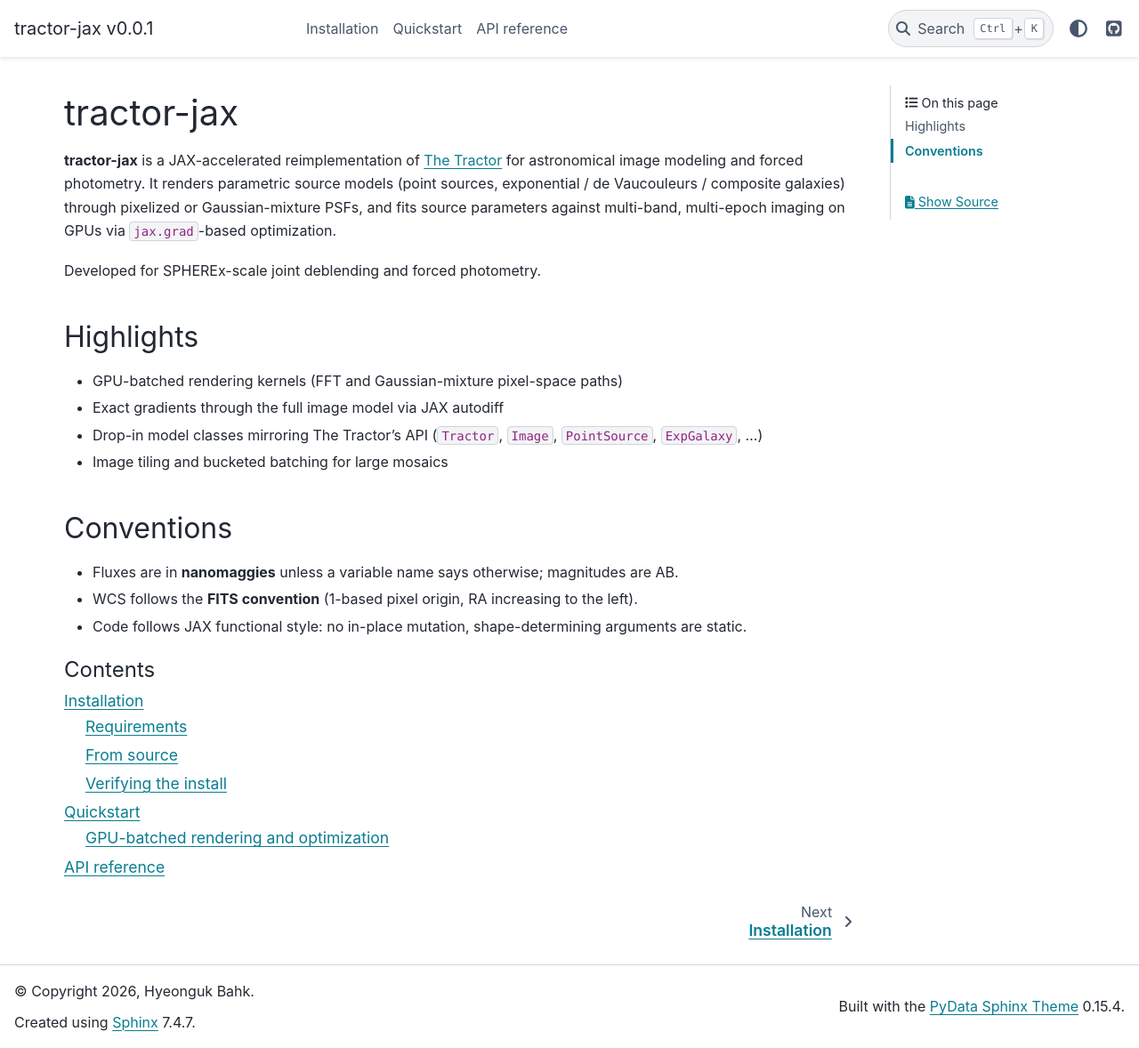
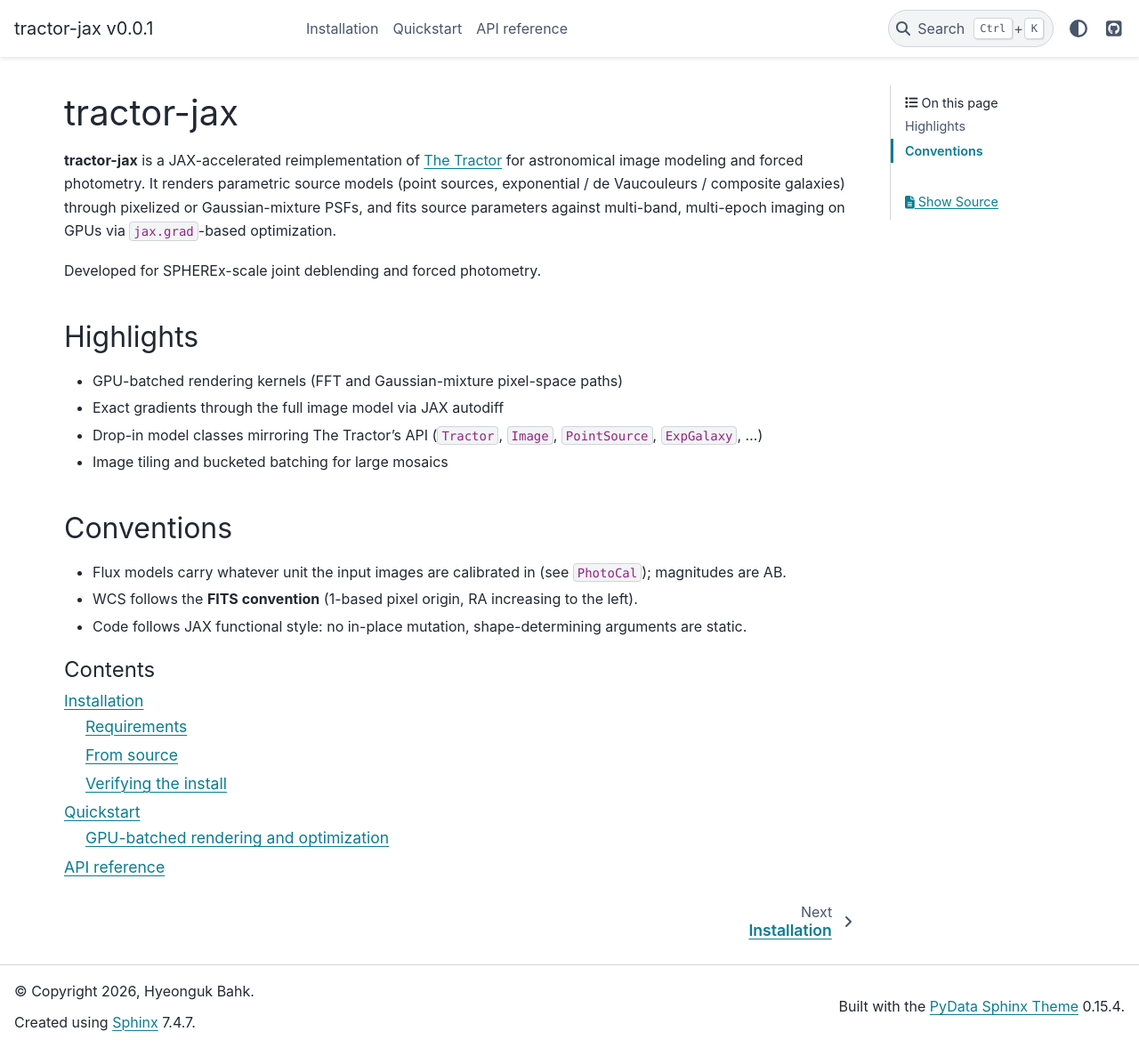
Before and after one commit to hbahk/tractor-jax, a Sphinx documentation site: the page built from docs/index.md, in a window 1280 px wide and 1178 px high. Shown: the whole window at 89% size. Built offline with Sphinx 7.4.7 and the PyData theme 0.15.4, drawn with Linux system fonts in a browser that asks for light colours.

Commit message:
docs: describe flux units as image-calibration-dependent

```diff
--- a/docs/index.md
+++ b/docs/index.md
@@ -19,8 +19,8 @@ Developed for SPHEREx-scale joint deblending and forced photometry.
 
 ## Conventions
 
-- Fluxes are in **nanomaggies** unless a variable name says otherwise;
-  magnitudes are AB.
+- Flux models carry whatever unit the input images are calibrated in (see
+  `PhotoCal`); magnitudes are AB.
 - WCS follows the **FITS convention** (1-based pixel origin, RA increasing to
   the left).
 - Code follows JAX functional style: no in-place mutation, shape-determining
```
